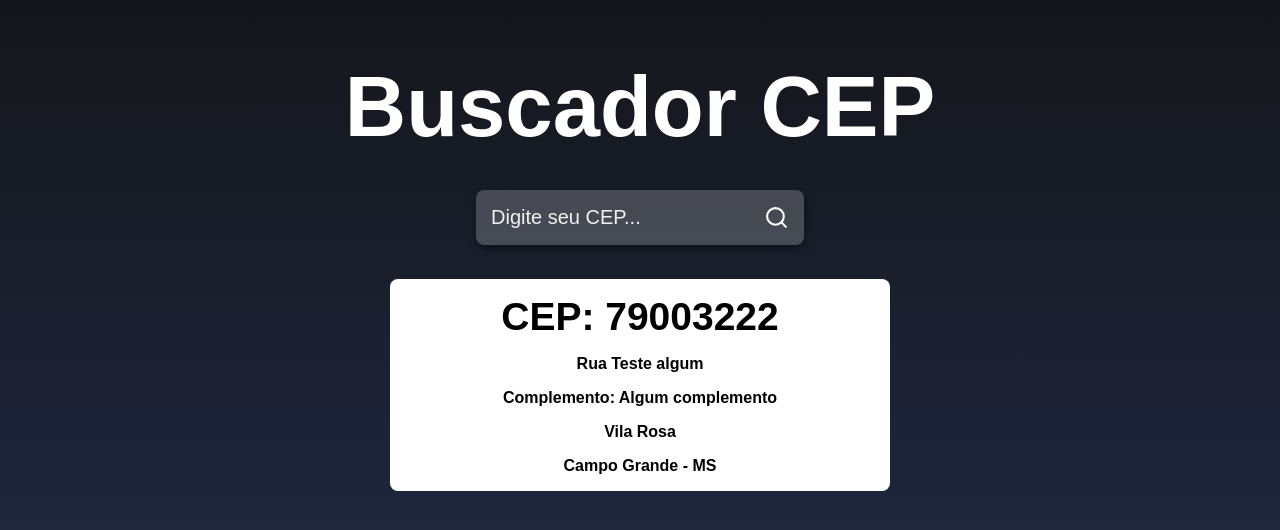
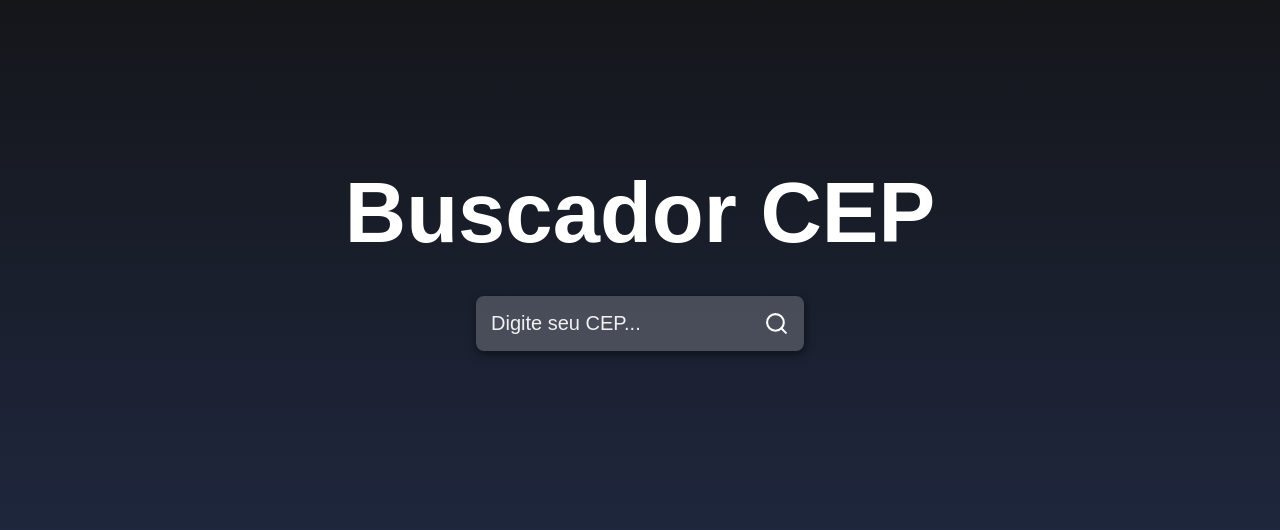
Before and after one commit to SanX0000/Projeto-BuscaCEP, a React (Create React App) app in the folder buscador/: page / in a window 1280 px wide. Shown: the part 126-656 px from the top of the page. Built offline with nearby package versions, Linux system fonts and the light colour scheme.

Commit message:
update app.js
mudança no código para que resultado do cep seja exibido no html

```diff
--- a/buscador/src/App.js
+++ b/buscador/src/App.js
@@ -48,15 +48,19 @@
         </button>
       </div>
 
-        <main className="main">
-          <h2>CEP: 79003222</h2>
 
-          <span>Rua Teste algum</span>
-          <span>Complemento: Algum complemento</span>
-          <span>Vila Rosa</span>
-          <span>Campo Grande - MS</span>
 
-        </main>
+        {Object.keys(cep).length > 0 && (
+          <main className="main">
+            <h2>CEP: {cep.cep}</h2>
+
+            <span>{cep.logradouro}</span>
+            <span>Complemento: {cep.complemento}</span>
+            <span> {cep.bairro}</span>
+            <span>{cep.localidade} - {cep.uf}</span>
+
+          </main>
+        )}
 
     </div>
   );
```
